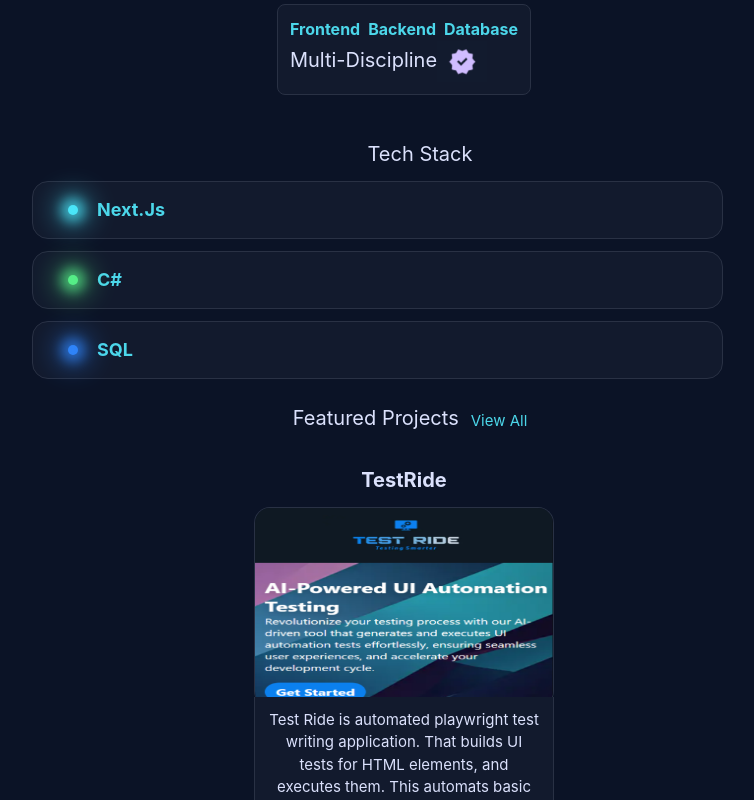
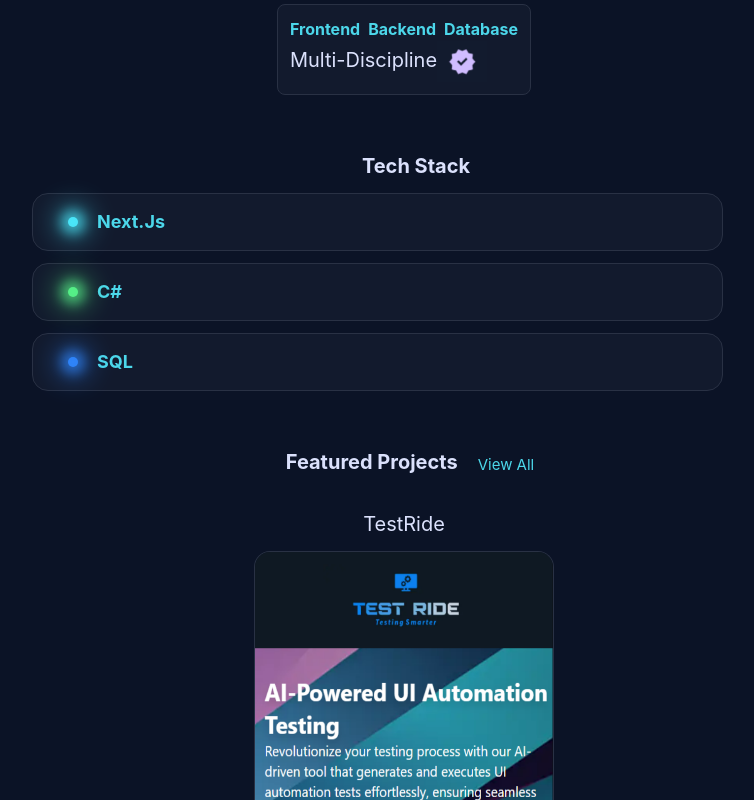
Before and after one commit to tonganknight/malachi.alusa, a Next.js app: page / in a window 1280 px wide. Shown: the part 500-1300 px from the top of the page, without its empty margins (236-990 px from the left). Built offline with nearby package versions, Linux system fonts and the light colour scheme.

Commit message:
small style update

```diff
--- a/app/components/AllProjects/AllProjects.tsx
+++ b/app/components/AllProjects/AllProjects.tsx
@@ -1,6 +1,7 @@
 "use client";
 import { Dispatch, SetStateAction } from "react";
 import { ProjectCard } from "../FeaturedProjectsSection/ProjectCard/ProjectCard";
+import { AllProjectsEnum } from "@/app/types/AllProjects";
 
 interface AllProjectsProps {
   setShowProjects: Dispatch<SetStateAction<boolean>>;
@@ -26,12 +27,17 @@
   setShowProjects,
 }: AllProjectsProps) => {
   return (
-    <div className="flex flex-col ml-3">
+    <div className="flex flex-col ml-3 justify-center items-center">
       <div className="flex flex row justify-center items-center">
-        <p className="font-label text-secondary text-[20px] mb-5">
-          {"Projects"}
+        <p className="font-label font-bold text-secondary text-[20px] mb-5 mr-5">
+          {AllProjectsEnum.Title}
         </p>
-        <a onClick={() => setShowProjects(false)}>Close</a>
+        <a
+          className="font-label text-highlight-primary text-[15px] mb-3"
+          onClick={() => setShowProjects(false)}
+        >
+          {AllProjectsEnum.Link}
+        </a>
       </div>
       {imagesUrls.map((imageUrl, index) => (
         <ProjectCard
@@ -39,6 +45,8 @@
           imageUrl={imageUrl}
           gifUrl={gifUrls ? gifUrls[index] : imageUrl}
           synopsis={synopses[index]}
+          imageHeight={200}
+          imageWidth={300}
           tags={tags}
           modalPacket={{
             imageUrl: imageUrl,
--- a/app/components/ContanctMeForm/ContactMeForm.tsx
+++ b/app/components/ContanctMeForm/ContactMeForm.tsx
@@ -1,3 +1,5 @@
+import { ContactMeEnum } from "@/app/types/ContactMeEnum";
+
 export const ContactMeForm = () => {
   return (
     <div className="w-full px-5 pb-8 flex justify-center mt-5">
@@ -5,36 +7,36 @@
         <div className="card-body p-5 sm:p-6">
           <form className="flex flex-col gap-4">
             <label className="font-label text-secondary text-xs font-bold uppercase tracking-[0.12em]">
-              Name
+              {ContactMeEnum.NameLabel}
             </label>
             <input
               type="text"
-              placeholder="John Doe"
+              placeholder={ContactMeEnum.NamePlaceholder}
               className="input input-bordered w-full bg-background border-edge-primary text-secondary placeholder:text-primary/45"
             />
 
             <label className="font-label text-secondary text-xs font-bold uppercase tracking-[0.12em]">
-              Email
+              {ContactMeEnum.EmailLabel}
             </label>
             <input
               type="email"
-              placeholder="john@engineer.io"
+              placeholder={ContactMeEnum.EmailPlaceholder}
               className="input input-bordered w-full bg-background border-edge-primary text-secondary placeholder:text-primary/45"
             />
 
             <label className="font-label text-secondary text-xs font-bold uppercase tracking-[0.12em]">
-              Message
+              {ContactMeEnum.MessageLabel}
             </label>
             <textarea
-              placeholder="How can we help?"
+              placeholder={ContactMeEnum.MessagePlaceholder}
               className="textarea textarea-bordered min-h-[110px] w-full resize-none bg-background border-edge-primary text-secondary placeholder:text-primary/45"
             />
 
             <button
               type="submit"
-              className="btn mt-2 w-full border-none text-[26px] font-headline normal-case text-[#411d8f] bg-[linear-gradient(90deg,#a78bfa,#22d3ee)] hover:brightness-110"
+              className="btn mt-2 w-full  font-label font-bold border-none text-[20px] font-headline normal-case text-[#411d8f] bg-[linear-gradient(90deg,#a78bfa,#22d3ee)] hover:brightness-110"
             >
-              Send Message {">"}
+              {ContactMeEnum.SendMessageButton}
             </button>
           </form>
         </div>
--- a/app/components/FeaturedProjectsSection/FeaturedProjectsSection.tsx
+++ b/app/components/FeaturedProjectsSection/FeaturedProjectsSection.tsx
@@ -22,12 +22,12 @@
   return (
     <div className="flex flex-col ml-3">
       <div className="flex flex row justify-center items-center">
-        <p className="font-label text-secondary text-[20px] mb-5">
+        <p className="font-label font-bold text-secondary text-[20px] mb-5">
           {FeaturedProjectSectionEnum.Label}
         </p>
         <a
           onClick={() => setShowProjects(true)}
-          className="font-label text-highlight-primary text-[15px] mb-3 ml-3"
+          className="font-label text-highlight-primary text-[15px] mb-3 ml-5"
         >
           {FeaturedProjectSectionEnum.ShowAllLink}
         </a>
@@ -37,6 +37,7 @@
         tags={tagsToDisplay}
         link={FeaturedProjectSectionEnum.FeaturedProjectLink}
         // featurePoints={FeaturedProjectSectionEnum.FeaturedProjectFeaturePoints}
+        imageHeight={350}
         imageUrl={"/TestRide.png"}
         gifUrl={"/TestRideGIF.gif"}
         modalPacket={{
--- a/app/components/FeaturedProjectsSection/ProjectCard/ProjectCard.tsx
+++ b/app/components/FeaturedProjectsSection/ProjectCard/ProjectCard.tsx
@@ -20,6 +20,8 @@
   imageUrl: string;
   gifUrl?: string;
   featurePoints?: string;
+  imageHeight?: number;
+  imageWidth?: number;
 }
 
 export const ProjectCard = ({
@@ -31,6 +33,8 @@
   featurePoints,
   modalPacket,
   title,
+  imageHeight,
+  imageWidth,
 }: ProjectCardProps) => {
   const [showModal, setShowModal] = useState(false);
 
@@ -41,15 +45,16 @@
   return (
     <div className="mb-3 flex flex-col items-center text-center">
       <div className="flex w-full max-w-[300px] flex-col items-stretch mr-3">
-        <h2 className="font-bold font-label text-secondary text-[20px] py-3">
+        <h2 className="font-label text-secondary text-[20px] py-3">
           {modalPacket.title}
         </h2>
         <Image
+          style={{ height: imageHeight ?? 400 }}
           src={imageUrl}
           alt="Image of Test Ride testing App"
-          width={300}
-          height={300}
-          className="w-full h-[200px] rounded-2xl border-l-[1px] border-r-[1px] border-t-[1px] border-edge-primary"
+          width={imageWidth ?? 300}
+          height={imageHeight ?? 300}
+          className={`w-full rounded-2xl border-l-[1px] border-r-[1px] border-t-[1px] border-edge-primary`}
         />
         <div className="-mt-[10px] flex w-full flex-col justify-center rounded-b-2xl border-b-[1px] border-l-[1px] border-r-[1px] border-edge-primary bg-foreground p-[12px]">
           <p className="text-[15px] break-words text-secondary">
--- a/app/components/Home/Home.tsx
+++ b/app/components/Home/Home.tsx
@@ -55,15 +55,16 @@
       <LetsConnectButton />
       <SkillsOverview />
       <TechStack />
-      {showProjects && (
+      {showProjects ? (
         <AllProjects
           imagesUrls={imageUrls}
           Titles={titles}
           synopses={synopses}
           setShowProjects={setShowProjects}
         />
+      ) : (
+        <FeaturedProjectsSection setShowProjects={setShowProjects} />
       )}
-      <FeaturedProjectsSection setShowProjects={setShowProjects} />
     </div>
   );
 };
--- a/app/components/TechStack/TechStack.tsx
+++ b/app/components/TechStack/TechStack.tsx
@@ -12,8 +12,8 @@
 
   return (
     <section id="TechStack">
-      <div className="flex flex-col m-3 justify-center items-center w-[100%]">
-        <p className="font-label text-secondary text-[20px] ml-2 mb-3">
+      <div className="flex flex-col m-3 justify-center items-center w-[100%] pb-8">
+        <p className="font-label font-bold text-secondary text-[20px] py-3 ">
           {TechStackEnum.Label}
         </p>
         <button
--- /dev/null
+++ b/app/types/AllProjects.ts
@@ -0,0 +1,4 @@
+export enum AllProjectsEnum {
+  Title = "Projects",
+  Link = "View Featured",
+}
--- /dev/null
+++ b/app/types/ContactMeEnum.ts
@@ -0,0 +1,9 @@
+export enum ContactMeEnum {
+  NameLabel = "Name",
+  EmailLabel = "Email",
+  MessageLabel = "Message",
+  MessagePlaceholder = "What do we want to work on?",
+  NamePlaceholder = "Name",
+  EmailPlaceholder = "Email",
+  SendMessageButton = "Send Message",
+}
```
